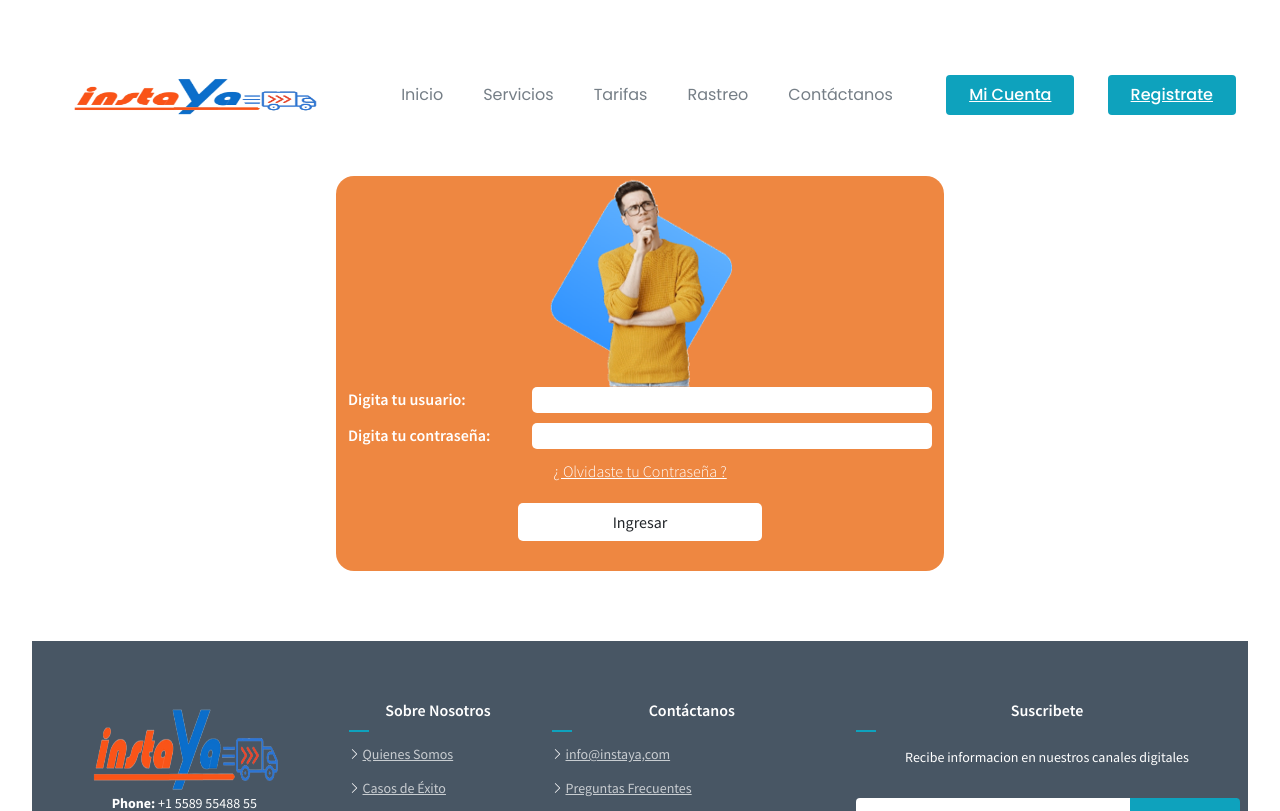
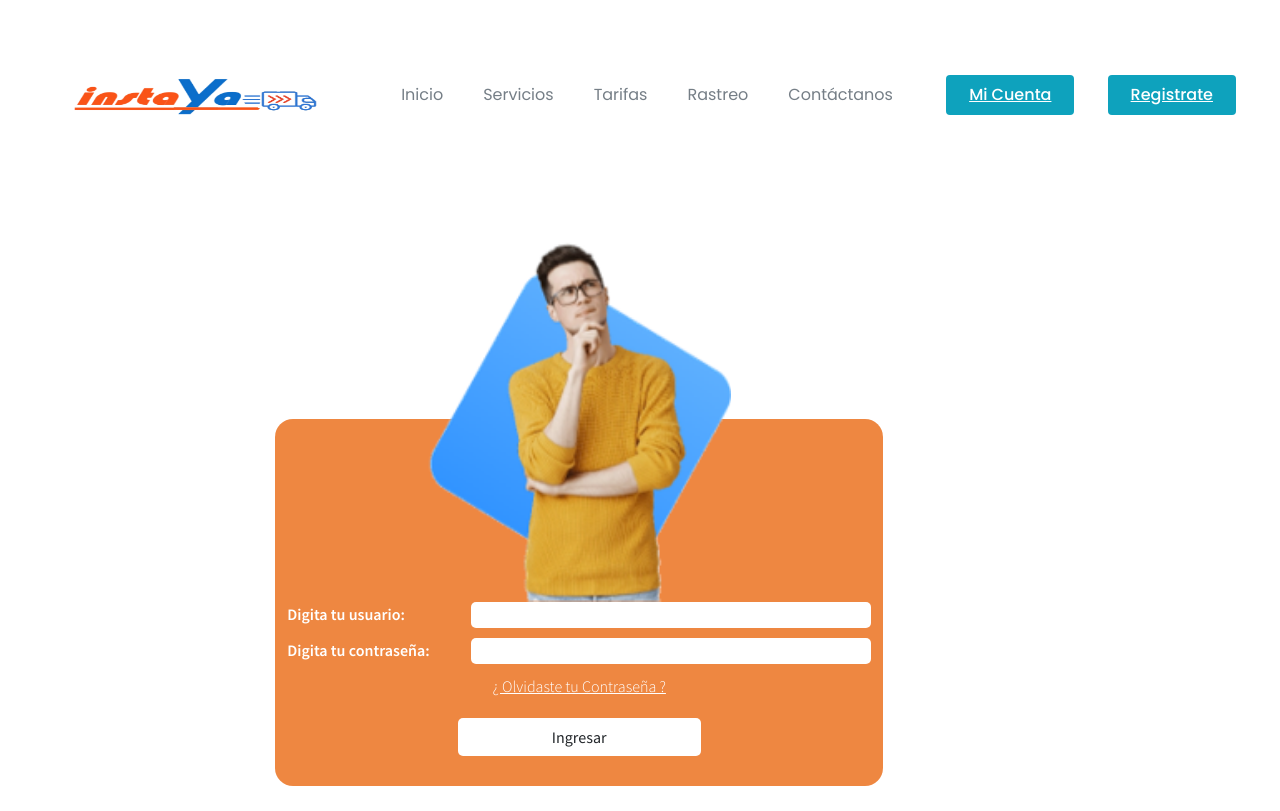
Before and after one commit to hanni0203/instaYa, a React (Vite) app: page /login in a window 1280 px wide. Shown: the top 811 px of the page. Built offline with nearby package versions, Linux system fonts and the light colour scheme.

Commit message:
posicion img login

```diff
--- a/index.html
+++ b/index.html
@@ -2,11 +2,11 @@
 <html lang="en">
   <head>
     <meta charset="UTF-8" />
-    <link rel="icon" type="image/svg+xml" href="/vite.svg" />
+    <link rel="icon" type="image/svg+xml" href="src/assets/img/imagenlogo.jpg" />
     <meta name="viewport" content="width=device-width, initial-scale=1.0" />
-    <title>Vite + React</title>
-    <link href="src/assets/img/favicon.png" rel="icon">
-  <link href="src/assets/img/apple-touch-icon.png" rel="apple-touch-icon">
+    <title>InstaYa</title>
+    <link href="src/assets/img/imagenlogo.jpg" rel="icon">
+  <link href="src/assets/img/imagenlogo.jpg" rel="apple-touch-icon">
 
   <!-- Google Fonts -->
   <link rel="preconnect" href="https://fonts.googleapis.com">
--- a/src/assets/css/login.css
+++ b/src/assets/css/login.css
@@ -12,11 +12,16 @@ label{
 .formularioingresar{
     background-color: #EE8741;
     width: 50%;
+    height: 150%;
+
     display: flex;
     flex-direction: column;
-    margin: auto;
+    margin: 20%;
     margin-bottom: 70px;
     border-radius: 18px;
+
+    position: relative;
+    padding-top: 15%;
 }
 
 .fromlogin{
@@ -55,3 +60,12 @@ label{
     width: 100%;
 
 }
+
+
+.iimg{
+    position: absolute;
+    width: 50%;
+    height: 100%;
+    top: -50%;
+    left: 25%;
+}
--- a/src/components/Login.jsx
+++ b/src/components/Login.jsx
@@ -4,9 +4,9 @@ import '../assets/css/login.css'
 export default function Login() {
   return (
      <form className='formularioingresar'>
-      <div>
-        <img src="../src/assets/img/login.png" alt="" />
-      </div>
+
+        <img className='iimg' src="../src/assets/img/login.png" alt="" />
+
 
        <div className='fromlogin'>
           <div className='container'>
```
